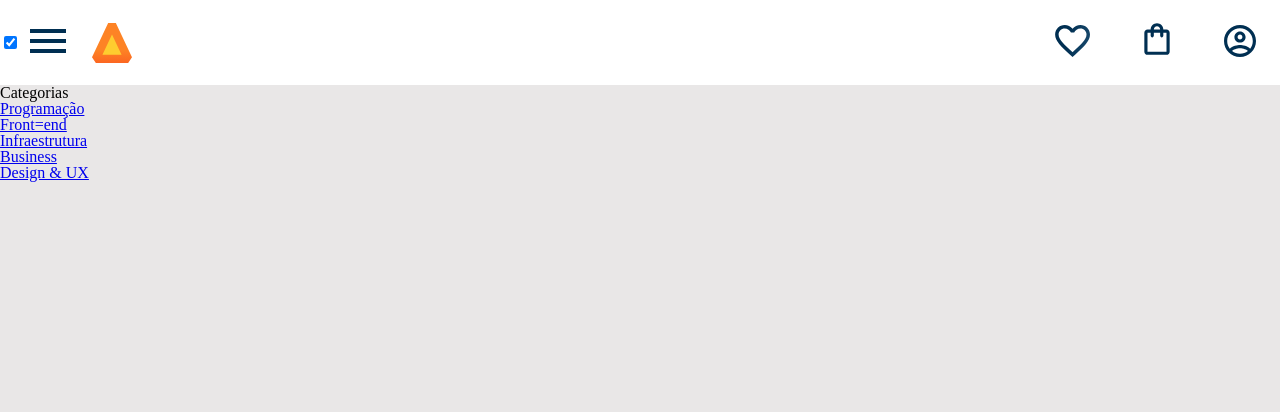
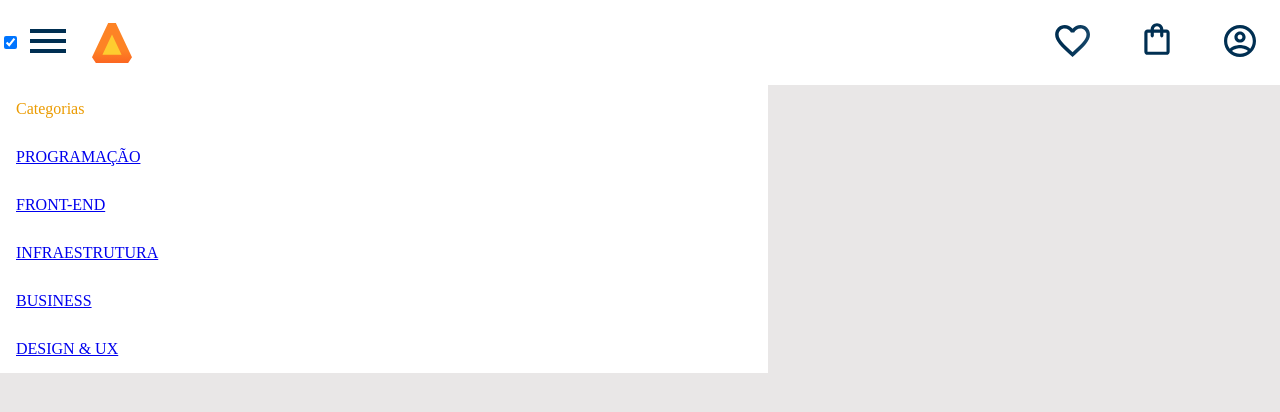
Before and after one commit to vivianesilvasouza/Estudo_Alura, a plain HTML site: page alura-books/index.html in a window 1280 px wide. Both pictures are taken after a click on the checkbox 10 px from the left and 42 px from the top of the page. Drawn offline with Linux system fonts and the light colour scheme.

Commit message:
feat: customizando o menu

```diff
--- a/alura-books/index.html
+++ b/alura-books/index.html
@@ -19,11 +19,21 @@
             </label>
             <ul class="lista-menu">
                 <li class="lista-menu__titulo">Categorias</li>
-                <li class="lista-menu__item"><a href="#" class="lista=menu__link">Programação</a></li>
-                <li class="lista-menu__item"><a href="#" class="lista=menu__link">Front=end</a></li>
-                <li class="lista-menu__item"><a href="#" class="lista=menu__link">Infraestrutura</a></li>
-                <li class="lista-menu__item"><a href="#" class="lista=menu__link">Business</a></li>
-                <li class="lista-menu__item"><a href="#" class="lista=menu__link">Design & UX</a></li>
+                <li class="lista-menu__item">
+                    <a href="#" class="lista-menu__link">Programação</a>
+                </li>
+                <li class="lista-menu__item">
+                    <a href="#" class="lista-menu__link">Front-end</a>
+                </li>
+                <li class="lista-menu__item">
+                    <a href="#" class="lista-menu__link">Infraestrutura</a>
+                </li>
+                <li class="lista-menu__item">
+                    <a href="#" class="lista-menu__link">Business</a>
+                </li>
+                <li class="lista-menu__item">
+                    <a href="#" class="lista-menu__link">Design & UX</a>
+                </li>
             </ul>
             <img src="img/Logo.svg" alt="logo AluraBooks" class="container__imagem">
         </div>
--- a/alura-books/styles.css
+++ b/alura-books/styles.css
@@ -5,6 +5,8 @@
     --cor-de-fundo: #e9e7e7;
     /*  ele é a raiz  */
     --branco: #ffffff;
+    --laranja: #eb9b00;
+    --azul-degrade: linear-gradient(97.54deg, #002f52 35.49%, #326589 165.37%);
 }
 
 body {
--- a/alura-books/styles/header.css
+++ b/alura-books/styles/header.css
@@ -28,9 +28,28 @@
     display: none;
     position: absolute;
     top: 100%;
+    width: 60vw;
 
 }
 
 .container__botao:checked~.lista-menu {
     display: block;
 }
+
+.lista-menu__titulo,
+.lista-menu__item {
+    padding: 1em;
+    background-color: var(--branco);
+}
+
+.lista-menu__titulo {
+    color: var(--laranja);
+}
+
+.lista-menu__link {
+    background: var(--azul);
+    -webkit-background-clip: text;
+    -webkit-text-stroke-color: transparent;
+    background-clip: text;
+    text-transform: uppercase;
+}
```
